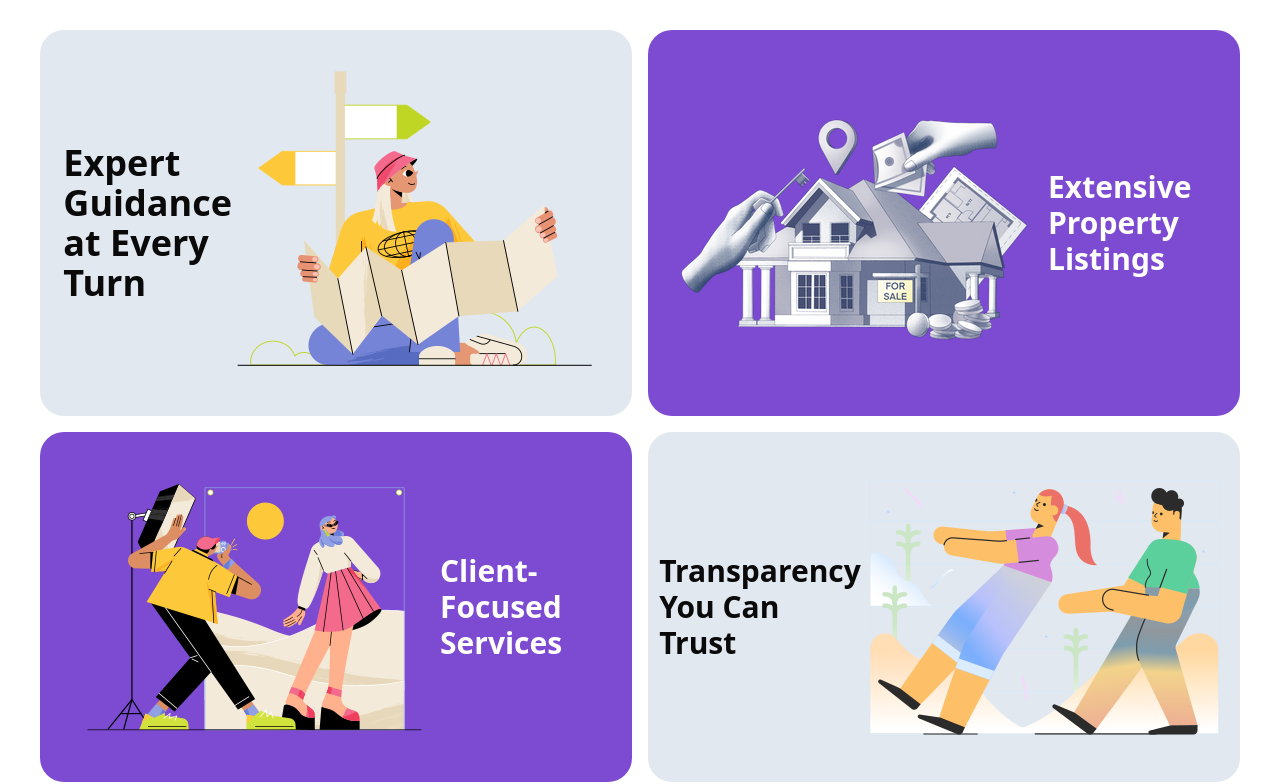
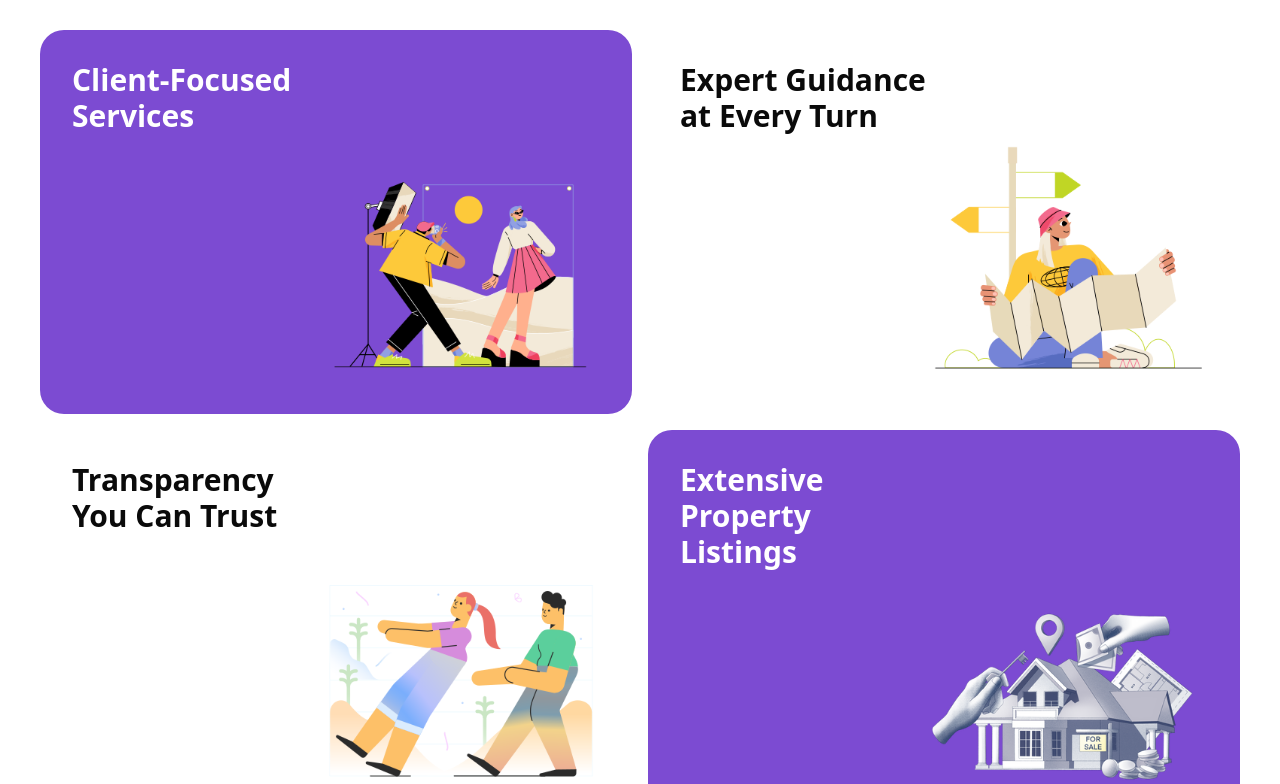
Before and after one commit to KodeInnovate-WorkSpace/website, a React (Vite) app: page / in a window 1280 px wide. Shown: the part 586-1370 px from the top of the page. Built offline with nearby package versions, Linux system fonts and the light colour scheme.

Commit message:
Update: Home UI

```diff
--- /dev/null
+++ b/src/components/custom/grid_card.jsx
@@ -0,0 +1,50 @@
+import React from "react";
+import { useCursor } from "@/context/cursor.context";
+import { motion } from "framer-motion";
+const GridCard = ({ title, image, gridColor, textColor }) => {
+  const { blendMouseEnter, mouseLeave } = useCursor();
+
+  return (
+    <div
+      onMouseEnter={blendMouseEnter}
+      onMouseLeave={mouseLeave}
+      className={`bg-${gridColor} lg:h-96 md:h-auto rounded-lg lg:rounded-3xl p-8 flex items-start justify-between`}
+    >
+      {/* text outer-div */}
+      <div className="lg:h-1/2 lg:w-[30rem] flex items-start">
+        {/* text  */}
+        <motion.div
+          whileHover={{
+            scale: 1.05,
+            textShadow:
+              "0px 0px 8px rgba(255, 255, 255, 0.8), 0px 0px 16px rgba(255, 255, 255, 0.6)",
+          }}
+          transition={{ duration: 0.3 }}
+        >
+          <h2 className={`text-2xl lg:text-3xl font-bold  text-${textColor}`}>
+            {title}
+          </h2>
+        </motion.div>
+      </div>
+
+      {/* image outer-div */}
+      <div className="lg:h-[20rem] lg:w-full   flex items-end">
+        {/* image */}
+        <motion.div
+          whileHover={{ scale: 1.1 }}
+          transition={{ duration: 0.3 }}
+          className=""
+        >
+          <img
+            src={image}
+            alt="Grid Image"
+            loading="lazy"
+            className="w-64 lg:w-[30rem]"
+          />
+        </motion.div>
+      </div>
+    </div>
+  );
+};
+
+export default GridCard;
--- a/src/components/custom/home_grid.jsx
+++ b/src/components/custom/home_grid.jsx
@@ -1,4 +1,5 @@
 import { useCursor } from "@/context/cursor.context";
+import GridCard from "./grid_card";
 
 const HomeGrid = () => {
   const { blendMouseEnter, mouseLeave } = useCursor();
@@ -6,62 +7,36 @@ const HomeGrid = () => {
   return (
     <div className="grid grid-cols-1 md:grid-cols-2 gap-4 px-4 lg:px-0">
       {/* grid-1 */}
-      <div
-        onMouseEnter={blendMouseEnter}
-        onMouseLeave={mouseLeave}
-        className="bg-slate-200 h-64 md:h-auto rounded-lg lg:rounded-3xl p-8 flex items-center justify-end"
-      >
-        <h2 className="lg:text-4xl font-bold md:text-3xl">
-          Expert Guidance at Every Turn
-        </h2>
-        <img
-          src="/images/guide.png"
-          alt="trust"
-          loading="lazy"
-          className="w-32 lg:w-full"
-        />
-      </div>
+      <GridCard
+        title={"Client-Focused Services"}
+        image={"/images/focus.png"}
+        gridColor={"mainColor"}
+        textColor={"white"}
+      />
 
       {/* grid-2 */}
-      <div className="bg-mainColor rounded-lg lg:rounded-3xl p-8 flex items-center justify-center text-white  lg:text-3xl font-bold">
-        <img
-          src="/images/property.png"
-          alt="trust"
-          loading="lazy"
-          className="w-32 lg:w-full"
-
-        />
-        <h2>Extensive Property Listings</h2>
-      </div>
+      <GridCard
+        title={"Expert Guidance at Every Turn"}
+        image={"/images/guide.png"}
+        gridColor={"slate-200"}
+        textColor={"black"}
+      />
 
       {/* grid-3 */}
-      <div className="bg-mainColor rounded-lg lg:rounded-3xl p-8 flex items-center justify-center text-white  lg:text-3xl font-bold">
-        <img
-          src="/images/focus.png"
-          alt="trust"
-          loading="lazy"
-          className="w-32 lg:w-full"
-
-        />
-
-        <h2>Client-Focused Services</h2>
-      </div>
+      <GridCard
+        title={"Transparency You Can Trust"}
+        image={"/images/trust.png"}
+        gridColor={"slate-200"}
+        textColor={"black"}
+      />
 
       {/* grid-4 */}
-      <div
-        onMouseEnter={blendMouseEnter}
-        onMouseLeave={mouseLeave}
-        className="bg-slate-200 h-64 md:h-auto rounded-lg lg:rounded-3xl p-8 flex items-center justify-center lg:text-3xl font-bold"
-      >
-        <h2>Transparency You Can Trust</h2>
-        <img
-          src="/images/trust.png"
-          alt="trust"
-          loading="lazy"
-          className="w-32 lg:w-full"
-
-        />
-      </div>
+      <GridCard
+        title={"Extensive Property Listings"}
+        image={"/images/property.png"}
+        gridColor={"mainColor"}
+        textColor={"white"}
+      />
     </div>
   );
 };
```
